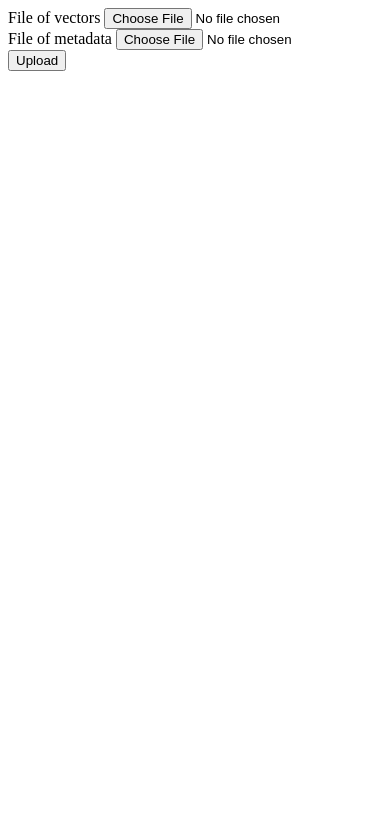
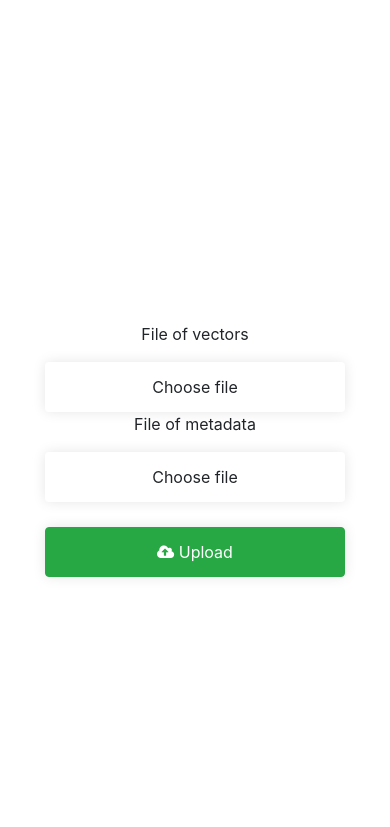
Before and after one commit to hoangdzung/embeddingSearch, a Flask app: page / in a window 390 px wide. Shown: the top 827 px of the page. Run offline with Flask 2, Linux system fonts and the light colour scheme; some libraries are stand-ins or nearby versions.

Commit message:
add style

```diff
--- a/templates/file_upload_form.html
+++ b/templates/file_upload_form.html
@@ -1,12 +1,74 @@
 <html>
 <head>
     <title>upload</title>
+    <link rel="stylesheet" href="https://cdnjs.cloudflare.com/ajax/libs/font-awesome/4.7.0/css/font-awesome.min.css">
+    <link rel="stylesheet" href="https://maxcdn.bootstrapcdn.com/bootstrap/4.4.1/css/bootstrap.min.css">
+    <style type="text/css">
+    	body {
+    		overflow-x: hidden;
+    	}
+    	form {
+    		margin-top: 50vh;
+		    transform: translateY(-100px);
+		    text-align: center;
+    	}
+    	.block {
+    		display: block;
+    	}
+    	label {
+		    font-weight: bold;
+    	}
+    	.text-left {
+    		text-align: left;
+    	}
+    	.btn {
+    		box-shadow: 0 0 13px rgba(0,0,0,0.1);
+    		width: 300px;
+    		height: 50px;
+    	}
+    	.btn:hover {
+    		margin-top: -10px;
+    	}
+    </style>
 </head>
 <body>
     <form action = "/success" method = "post" enctype="multipart/form-data">
-        File of vectors <input type="file" name="emb_file" />
-        File of metadata <input type="file" name="meta_file" />
-        <input type = "submit" value="Upload">
+        <div class="row">
+        	<div class="col-sm-3">
+        	</div>
+        	<div class="col-sm-3">
+        		<div>
+        			<p>File of vectors</p>
+        			<button type="button" class="btn" onclick="document.getElementById('emb_file').click();">
+        				Choose file
+        			</button>
+        			<input type="file" name="emb_file" id="emb_file" style="display: none;" />
+        		</div>
+        		<div>
+
+        		</div>
+        	</div>
+        	<div class="col-sm-3">
+        		<p>File of metadata</p>
+        		  	<button type="button" class="btn" onclick="document.getElementById('meta_file').click();">
+        				Choose file
+        			</button>
+        			<input type="file" name="meta_file" id="meta_file" style="display: none;" />
+        	</div>
+        	<div class="col-sm-3"></div>
+        </div>
+        <button type="submit" class="btn btn-success" style="margin-top: 25px;">
+        	<i class="fa fa-cloud-upload" aria-hidden="true"></i> Upload
+        </button>
     </form>
+    <script src="https://ajax.googleapis.com/ajax/libs/jquery/3.4.1/jquery.min.js"></script>
+    <script src="https://cdnjs.cloudflare.com/ajax/libs/popper.js/1.16.0/umd/popper.min.js"></script>
+    <script src="https://maxcdn.bootstrapcdn.com/bootstrap/4.4.1/js/bootstrap.min.js"></script>
+    <script type="text/javascript">
+    	$('input[type=file]').change(function(e) {
+    		var fileName = e.target.files[0].name;
+    		$(this).parent().find('button').text(fileName);
+    	})
+    </script>
 </body>
 </html>
```
Also changed, not shown: static/search.js (+8 -1 lines), templates/success.html (+49 -9 lines).
